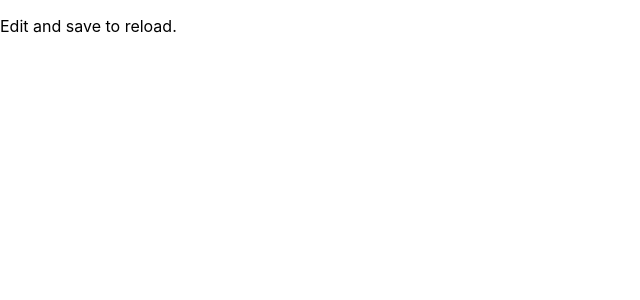
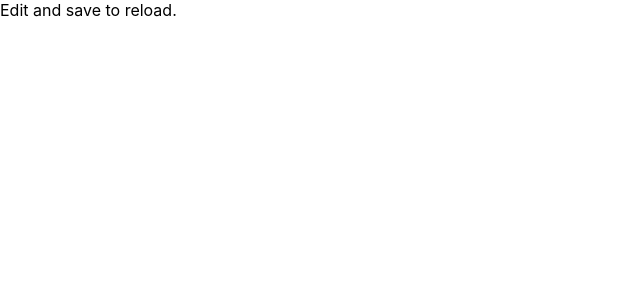
Before and after one commit to giogithub89/progetto_piante, a React (Create React App) app: page / in a window 1280 px wide. Shown: the top 300 px of the page, without its empty margins (0-640 px from the left). Built offline with nearby package versions, Linux system fonts and the light colour scheme.

Commit message:
add general css rules

```diff
--- a/src/index.css
+++ b/src/index.css
@@ -1,13 +1,17 @@
+* {
+  box-sizing: border-box;
+  margin: 0;
+  padding: 0;
+}
+
 body {
   margin: 0;
-  font-family: -apple-system, BlinkMacSystemFont, 'Segoe UI', 'Roboto', 'Oxygen',
-    'Ubuntu', 'Cantarell', 'Fira Sans', 'Droid Sans', 'Helvetica Neue',
-    sans-serif;
+  font-family: -apple-system, BlinkMacSystemFont, "Segoe UI", "Roboto", "Oxygen", "Ubuntu", "Cantarell", "Fira Sans",
+    "Droid Sans", "Helvetica Neue", sans-serif;
   -webkit-font-smoothing: antialiased;
   -moz-osx-font-smoothing: grayscale;
 }
 
 code {
-  font-family: source-code-pro, Menlo, Monaco, Consolas, 'Courier New',
-    monospace;
+  font-family: source-code-pro, Menlo, Monaco, Consolas, "Courier New", monospace;
 }
```
